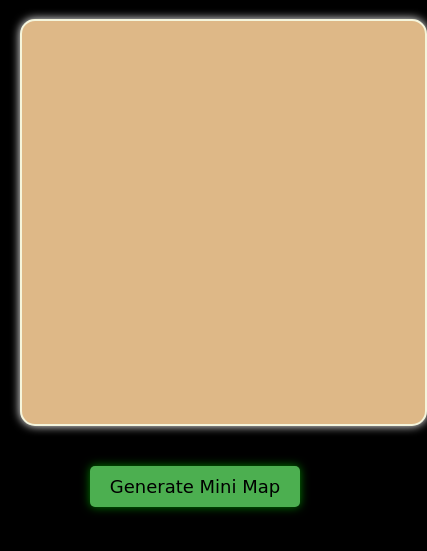
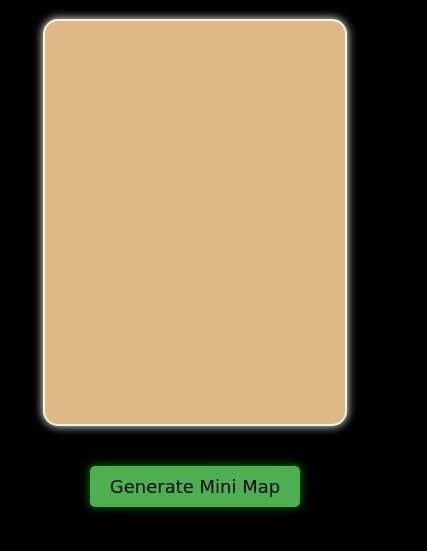
Before and after one commit to debghs/mini-maps, a plain HTML site: page index.html in a window 390 px wide. Shown: the part 81-632 px from the top of the page, 427 px wide, since content can reach past the window. Drawn offline with Linux system fonts and the light colour scheme.

Commit message:
added support for any screen size

```diff
--- a/styles.css
+++ b/styles.css
@@ -71,3 +71,9 @@ body {
   .forest {
     background-color: #2e7d32; /* dark green */
   }
+
+  @media screen and (max-width: 500px) {
+    #map {
+        max-width: 300px;
+    }
+  }
```
